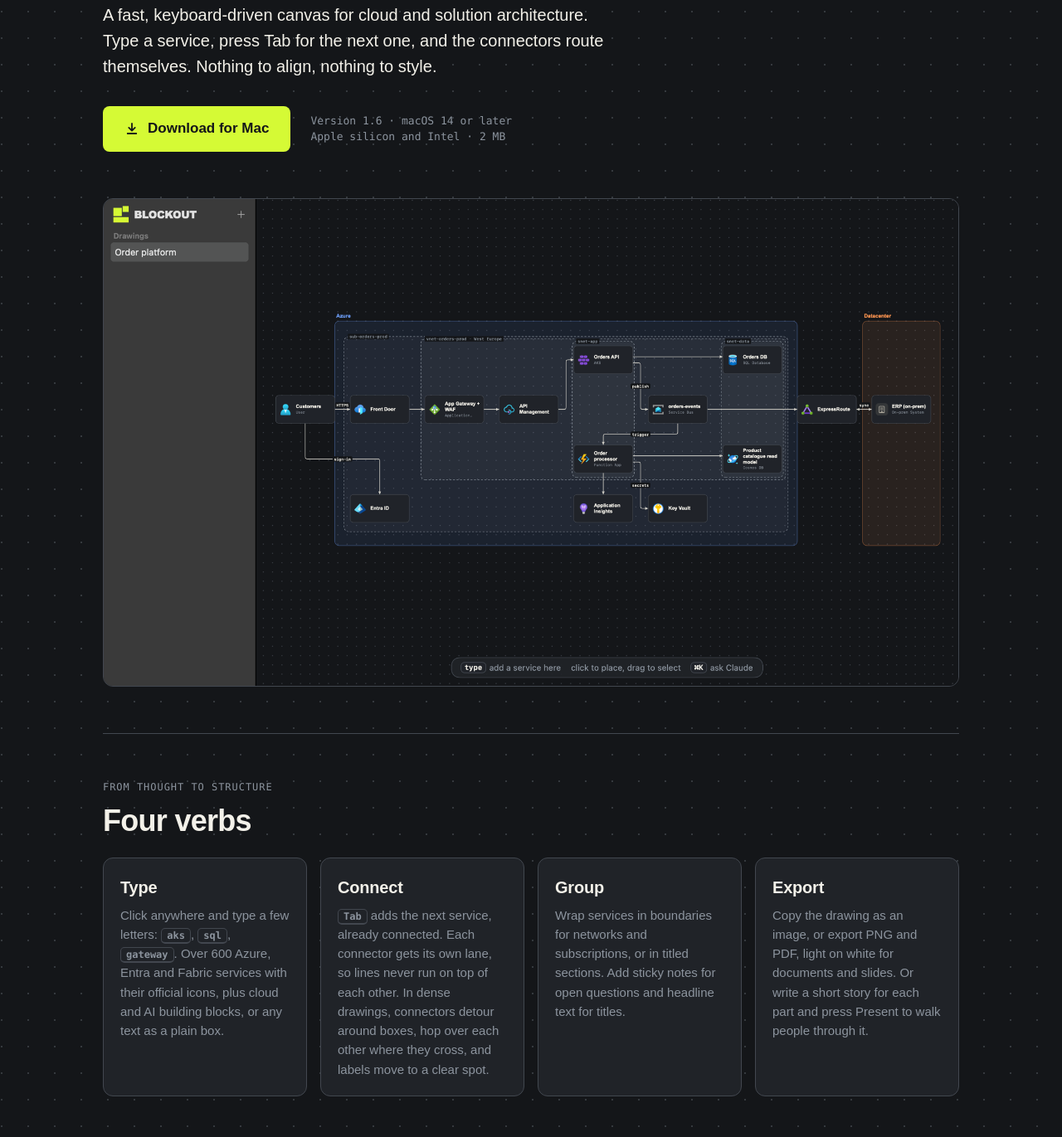
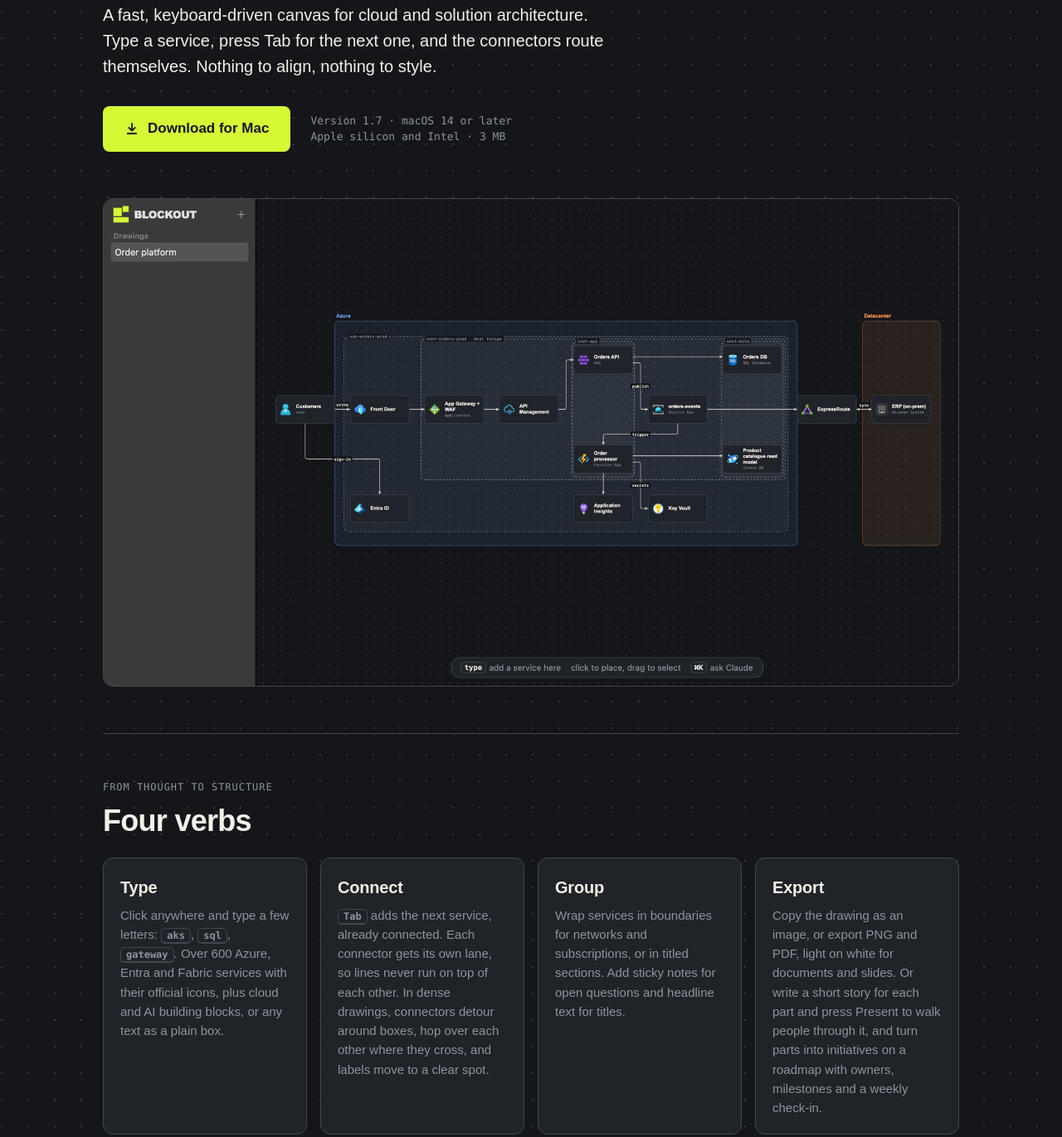
Before and after one commit to filipromeling-max/Blockout-public, a plain HTML site: page index.html in a window 1280 px wide. Shown: the part 372-1743 px from the top of the page at 83% size. Drawn offline with Linux system fonts and the light colour scheme.

Commit message:
Landing page for BLOCKOUT 1.7

```diff
--- a/index.html
+++ b/index.html
@@ -61,7 +61,7 @@
           <svg width="18" height="18" viewBox="0 0 24 24" fill="none" stroke="currentColor" stroke-width="2.4" stroke-linecap="round" stroke-linejoin="round" aria-hidden="true"><path d="M12 4v11M7 10.5l5 5 5-5M5 20h14"/></svg>
           Download for Mac
         </a>
-        <span class="meta">Version 1.6 · macOS 14 or later<br>Apple silicon and Intel · 2 MB</span>
+        <span class="meta">Version 1.7 · macOS 14 or later<br>Apple silicon and Intel · 3 MB</span>
       </div>
     </div>
 
@@ -74,7 +74,7 @@
         <li><h3>Type</h3><p>Click anywhere and type a few letters: <kbd>aks</kbd>, <kbd>sql</kbd>, <kbd>gateway</kbd>. Over 600 Azure, Entra and Fabric services with their official icons, plus cloud and AI building blocks, or any text as a plain box.</p></li>
         <li><h3>Connect</h3><p><kbd>Tab</kbd> adds the next service, already connected. Each connector gets its own lane, so lines never run on top of each other. In dense drawings, connectors detour around boxes, hop over each other where they cross, and labels move to a clear spot.</p></li>
         <li><h3>Group</h3><p>Wrap services in boundaries for networks and subscriptions, or in titled sections. Add sticky notes for open questions and headline text for titles.</p></li>
-        <li><h3>Export</h3><p>Copy the drawing as an image, or export PNG and PDF, light on white for documents and slides. Or write a short story for each part and press Present to walk people through it.</p></li>
+        <li><h3>Export</h3><p>Copy the drawing as an image, or export PNG and PDF, light on white for documents and slides. Or write a short story for each part and press Present to walk people through it, and turn parts into initiatives on a roadmap with owners, milestones and a weekly check-in.</p></li>
       </ul>
     </section>
 
```
